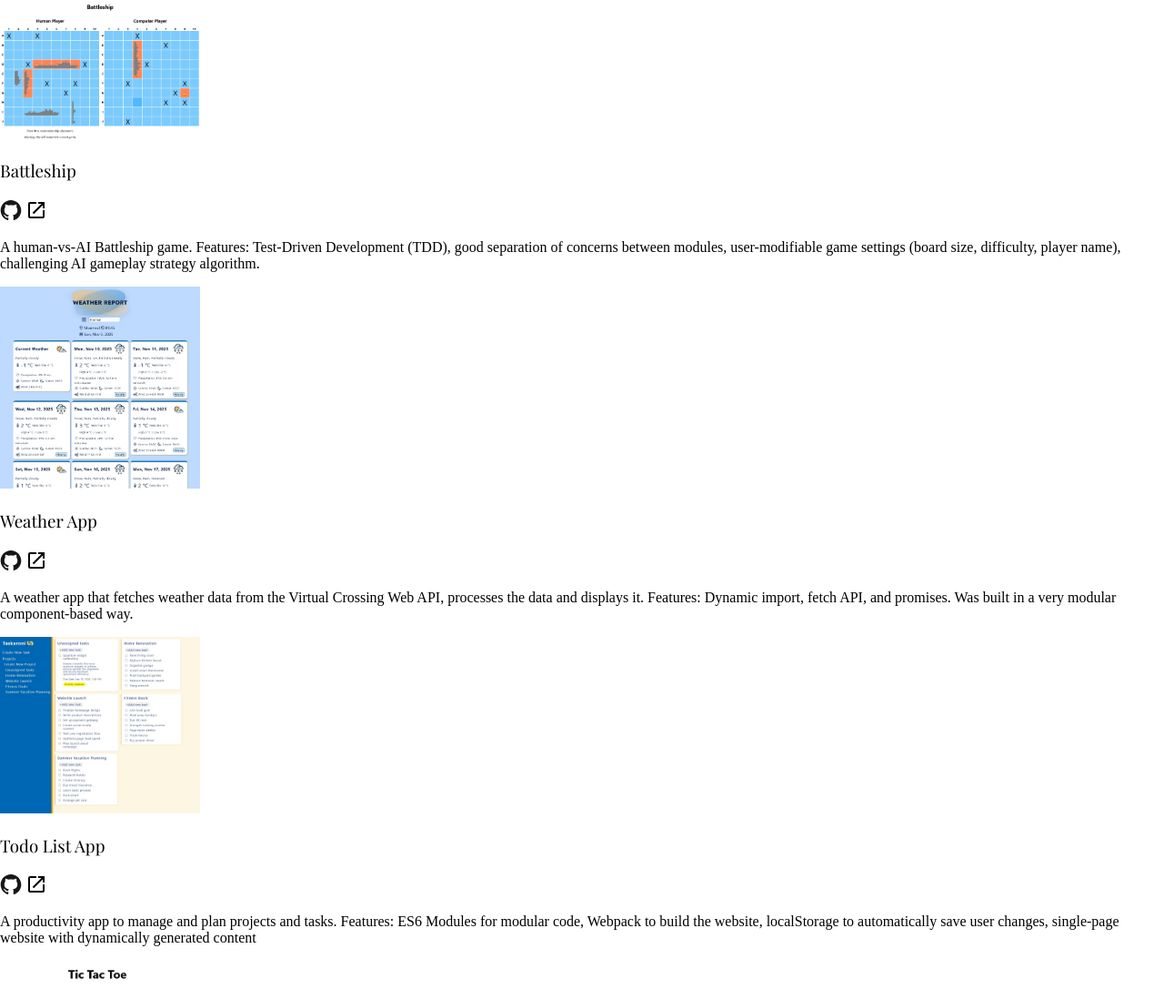
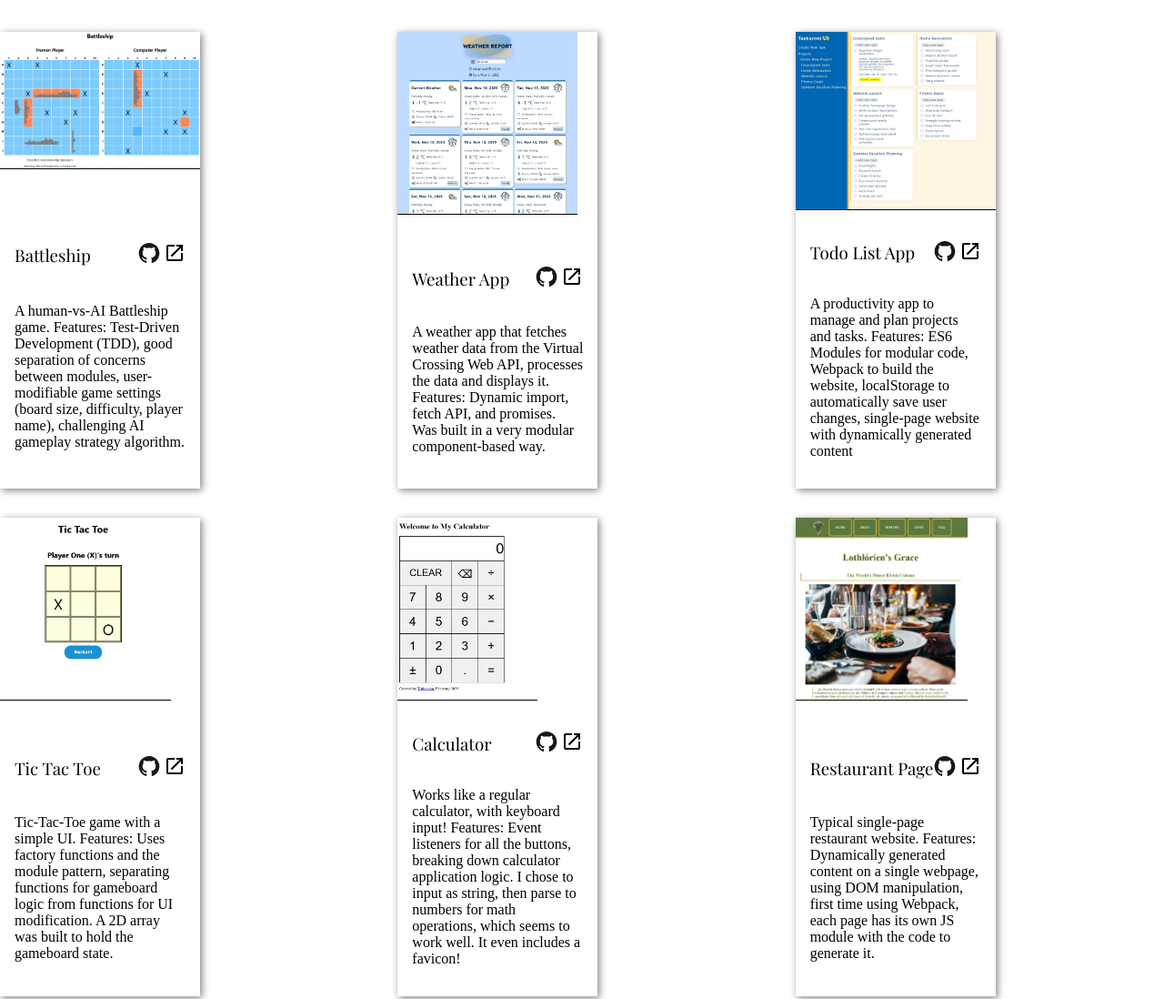
Before and after one commit to Trithereon/project-homepage, a plain HTML site: page index.html in a window 1280 px wide. Shown: the part 543-1641 px from the top of the page at 91% size. Drawn offline with nearby package versions, Linux system fonts and the light colour scheme; a web font is replaced by a local one.

Commit message:
Update project card style

```diff
--- a/index.html
+++ b/index.html
@@ -39,14 +39,17 @@
       </div>
     </header>
     <main>
-      <h2 class="playfair-display-400">My work</h2>
+      <h2 class="section-title playfair-display-400">My work</h2>
       <div class="project-card">
         <img
           class="project-screenshot"
           src="./assets/img/screenshots/battleship-screenshot.jpg"
           alt=""
         />
+        <div class="details-container">
+          <div class="title-line">
             <h3 class="project-title playfair-display-400">Battleship</h3>
+            <div class="links-container">
               <img
                 src="./assets/img/icons/socials/github.svg"
                 alt=""
@@ -57,6 +60,8 @@
                 alt=""
                 class="project-card-icon"
               />
+            </div>
+          </div>
           <p class="project-description">
             A human-vs-AI Battleship game. Features: Test-Driven Development
             (TDD), good separation of concerns between modules, user-modifiable
@@ -64,13 +69,17 @@
             gameplay strategy algorithm.
           </p>
         </div>
+      </div>
       <div class="project-card">
         <img
           class="project-screenshot"
           src="./assets/img/screenshots/weatherapp-screenshot.jpg"
           alt=""
         />
+        <div class="details-container">
+          <div class="title-line">
             <h3 class="project-title playfair-display-400">Weather App</h3>
+            <div class="links-container">
               <img
                 src="./assets/img/icons/socials/github.svg"
                 alt=""
@@ -81,12 +90,15 @@
                 alt=""
                 class="project-card-icon"
               />
+            </div>
+          </div>
           <p class="project-description">
-          A weather app that fetches weather data from the Virtual Crossing Web
-          API, processes the data and displays it. Features: Dynamic import,
-          fetch API, and promises. Was built in a very modular component-based
-          way.
+            A weather app that fetches weather data from the Virtual Crossing
+            Web API, processes the data and displays it. Features: Dynamic
+            import, fetch API, and promises. Was built in a very modular
+            component-based way.
           </p>
+        </div>
       </div>
       <div class="project-card">
         <img
@@ -94,7 +106,10 @@
           src="./assets/img/screenshots/todo-list-screenshot.jpg"
           alt=""
         />
+        <div class="details-container">
+          <div class="title-line">
             <h3 class="project-title playfair-display-400">Todo List App</h3>
+            <div class="links-container">
               <img
                 src="./assets/img/icons/socials/github.svg"
                 alt=""
@@ -105,6 +120,8 @@
                 alt=""
                 class="project-card-icon"
               />
+            </div>
+          </div>
           <p class="project-description">
             A productivity app to manage and plan projects and tasks. Features:
             ES6 Modules for modular code, Webpack to build the website,
@@ -112,13 +129,17 @@
             with dynamically generated content
           </p>
         </div>
+      </div>
       <div class="project-card">
         <img
           class="project-screenshot"
           src="./assets/img/screenshots/tic-tac-toe-screenshot.jpg"
           alt=""
         />
+        <div class="details-container">
+          <div class="title-line">
             <h3 class="project-title playfair-display-400">Tic Tac Toe</h3>
+            <div class="links-container">
               <img
                 src="./assets/img/icons/socials/github.svg"
                 alt=""
@@ -129,12 +150,15 @@
                 alt=""
                 class="project-card-icon"
               />
+            </div>
+          </div>
           <p class="project-description">
             Tic-Tac-Toe game with a simple UI. Features: Uses factory functions
-          and the module pattern, separating functions for gameboard logic from
-          functions for UI modification. A 2D array was built to hold the
+            and the module pattern, separating functions for gameboard logic
+            from functions for UI modification. A 2D array was built to hold the
             gameboard state.
           </p>
+        </div>
       </div>
       <div class="project-card">
         <img
@@ -142,7 +166,10 @@
           src="./assets/img/screenshots/calculator-screenshot.jpg"
           alt=""
         />
+        <div class="details-container">
+          <div class="title-line">
             <h3 class="project-title playfair-display-400">Calculator</h3>
+            <div class="links-container">
               <img
                 src="./assets/img/icons/socials/github.svg"
                 alt=""
@@ -153,12 +180,16 @@
                 alt=""
                 class="project-card-icon"
               />
+            </div>
+          </div>
           <p class="project-description">
-          Works like a regular calculator, with keyboard input! Features: Event
-          listeners for all the buttons, breaking down calculator application
-          logic. I chose to input as string, then parse to numbers for math
-          operations, which seems to work well. It even includes a favicon!
+            Works like a regular calculator, with keyboard input! Features:
+            Event listeners for all the buttons, breaking down calculator
+            application logic. I chose to input as string, then parse to numbers
+            for math operations, which seems to work well. It even includes a
+            favicon!
           </p>
+        </div>
       </div>
       <div class="project-card">
         <img
@@ -166,7 +197,10 @@
           src="./assets/img/screenshots/restaurant-page-screenshot.jpg"
           alt=""
         />
+        <div class="details-container">
+          <div class="title-line">
             <h3 class="project-title playfair-display-400">Restaurant Page</h3>
+            <div class="links-container">
               <img
                 src="./assets/img/icons/socials/github.svg"
                 alt=""
@@ -177,12 +211,15 @@
                 alt=""
                 class="project-card-icon"
               />
+            </div>
+          </div>
           <p class="project-description">
             Typical single-page restaurant website. Features: Dynamically
             generated content on a single webpage, using DOM manipulation, first
             time using Webpack, each page has its own JS module with the code to
             generate it.
           </p>
+        </div>
       </div>
     </main>
     <footer>
--- a/style.css
+++ b/style.css
@@ -29,12 +29,41 @@ body {
   width: 32px;
 }
 
+.project-card {
+  max-width: 220px;
+  box-shadow: 2px 2px 8px grey;
+  display: grid;
+}
+
+.project-card > .details-container {
+  padding: 1rem;
+  display: grid;
+  grid-template-areas:
+    "screenshot"
+    "title-line"
+    "description";
+}
+
+.project-card > .details-container > .title-line {
+  grid-area: title-line;
+  display: flex;
+  align-items: center;
+  justify-content: space-between;
+}
+
+.project-card > .details-container > .project-description {
+  grid-area: description;
+}
+
 .project-card-icon {
   width: 24px;
 }
 
 .project-screenshot {
   max-width: 220px;
+  max-height: 200px;
+  object-fit: cover;
+  border-bottom: 1px solid black;
 }
 
 .contact-icon {
@@ -47,6 +76,13 @@ header {
 }
 
 main {
+  display: grid;
+  grid-template-areas: "section-title section-title section-title";
+  gap: 2rem;
+}
+
+main > .section-title {
+  grid-area: section-title;
 }
 
 footer {
```
Lines whose indentation alone changed are shown as unchanged.
